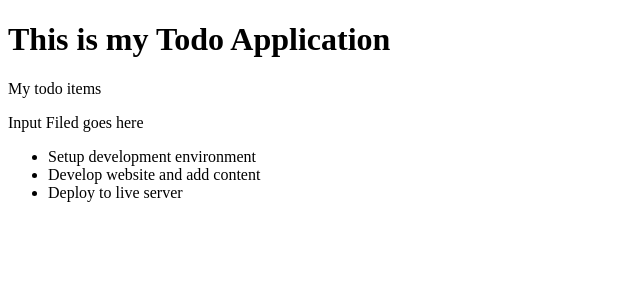
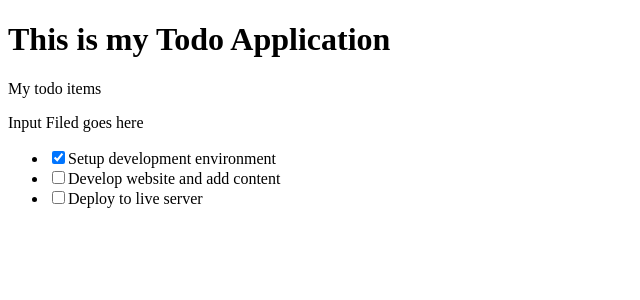
Before and after one commit to tumainimaganiko/react-todo-lists, a React (Vite) app: page / in a window 1280 px wide. Shown: the top 300 px of the page, without its empty margins (0-640 px from the left). Built offline with nearby package versions, Linux system fonts and the light colour scheme.

Commit message:
Input event to toggle completed status

```diff
--- a/src/components/TodoItem.jsx
+++ b/src/components/TodoItem.jsx
@@ -1,6 +1,10 @@
-const TodoItem = ({ itemList}) => {
+const TodoItem = ({ itemList, handleChange}) => {
+
     return (
-        <li>{itemList.title}</li>
+        <li>
+            <input type="checkbox" checked={itemList.completed} onChange={() => handleChange(itemList.id)}/>
+            {itemList.title}
+        </li>
     )
 }
 
--- a/src/components/TodosList.jsx
+++ b/src/components/TodosList.jsx
@@ -1,10 +1,10 @@
 import TodoItem from "@/components/TodoItem"
 
-const TodosList = ({ todoProps }) => {
+const TodosList = ({ todoProps, handleChange }) => {
     return (
         <ul>
             {todoProps.map(item => (
-                <TodoItem key={item.id} itemList={item} />
+                <TodoItem key={item.id} itemList={item} handleChange={handleChange} />
             ))}
         </ul>
     )
--- a/src/components/TodosLogic.jsx
+++ b/src/components/TodosLogic.jsx
@@ -1,8 +1,9 @@
+import { useState } from "react";
 import InputTodo from "@/components/InputTodo";
 import TodosList from "@/components/TodosList"
 
 const TodosLogic = () => {
-    const todos = [
+    const [todos, setTodos] = useState([
         {
             id: 1,
             title: 'Setup development environment',
@@ -18,12 +19,26 @@ const TodosLogic = () => {
             title: 'Deploy to live server',
             completed: false,
           },
-    ]
+    ])
+
+    const handleChange = (id) => {
+        setTodos(prevState =>
+                prevState.map((todo) => {
+                    if(todo.id === id){
+                        return ({
+                            ...todo,
+                            completed: !todo.completed,
+                        })
+                    }
+                    return todo;
+                })
+            )
+    }
 
     return (
         <>
         <InputTodo />
-        <TodosList todoProps={todos} />
+        <TodosList todoProps={todos} handleChange={handleChange} />
         </>
     )
 }
```
